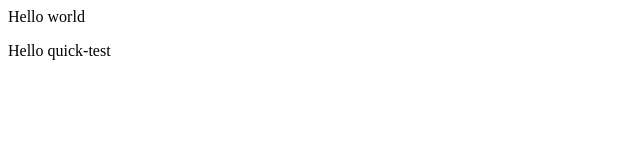
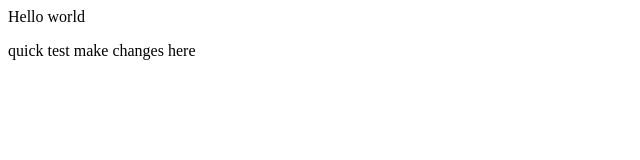
Before and after one commit to LuuKwan/demo-repo2, a plain HTML site: page index.html in a window 1280 px wide. Shown: the full height of the page, 0-640 px from the left. Drawn offline with Linux system fonts and the light colour scheme.

Commit message:
added make changes

```diff
--- a/index.html
+++ b/index.html
@@ -1,2 +1,2 @@
 <div>Hello world</div>
-<p>Hello quick-test</p>
+<p>quick test make changes here</p>
```
